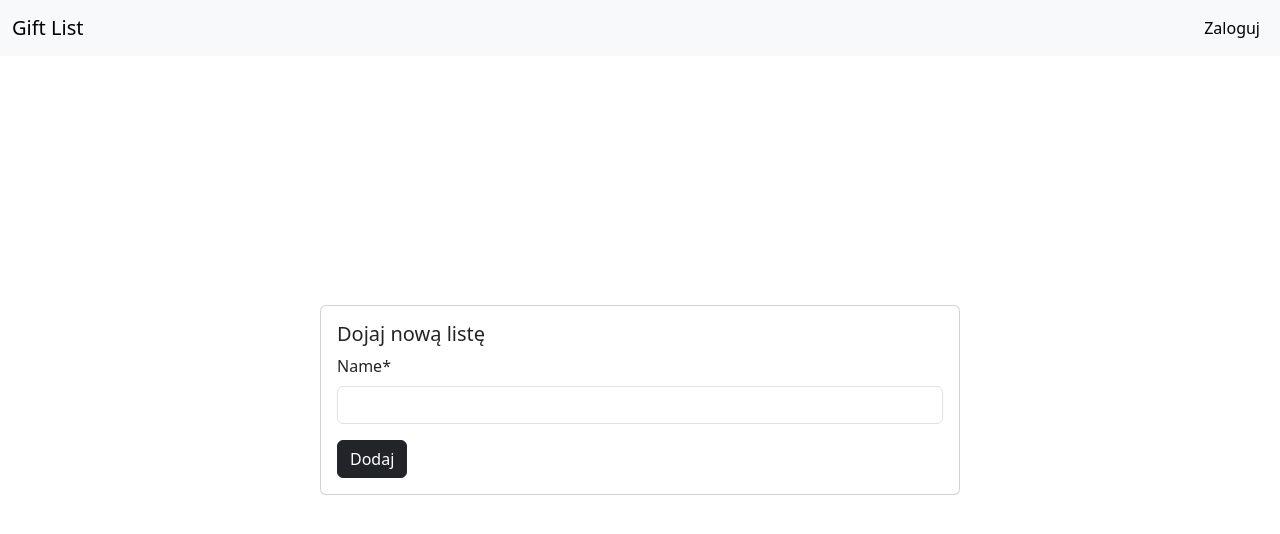
After one commit to slapa2/gifts_app, a Django app: page /gift-list/add/ in a window 1280 px wide. The commit adds this page. Shown: the top 534 px of the page. Run offline with Django 4.2, Linux system fonts and the light colour scheme; some libraries are stand-ins or nearby versions.

Commit message:
added gift list create

```diff
--- a/app/urls.py
+++ b/app/urls.py
@@ -20,7 +20,7 @@ from django.urls import path
 from django.contrib.auth import views as auth_views
 from .views import Home
 
-from gift_lists.views import GiftListListView, GiftListDetailView, GiftDetailView
+from gift_lists.views import GiftListListView, GiftListCreateView, GiftListDetailView, GiftDetailView
 from friend.views import FriendGiftListListView, FriendGiftListDetailView, FriendGiftDetailView
 
 
@@ -30,6 +30,7 @@ urlpatterns = [
 
     # gift_lists
     path("gift-list/", GiftListListView.as_view(), name='gift-list'),
+    path("gift-list/add/", GiftListCreateView.as_view(), name='gift-list-add'),
     path("gift-list/<int:pk>", GiftListDetailView.as_view(), name='gift-list-detail'),
     path("gift/<int:pk>", GiftDetailView.as_view(), name='gift-detail'),
 
--- a/gift_lists/models.py
+++ b/gift_lists/models.py
@@ -14,6 +14,10 @@ class GiftList(models.Model):
 
     def __str__(self):
         return self.name
+
+    def get_absolute_url(self):
+        from django.urls import reverse
+        return reverse("gift-list-detail", kwargs={"pk": self.pk})
 
 
 class Gift(models.Model):
--- /dev/null
+++ b/gift_lists/templates/gift_lists/gift_list_create.html
@@ -0,0 +1,26 @@
+{% extends "base/base.html" %} {% load crispy_forms_tags %} {% block title %}
+{{section.title }} {% endblock %} {% block content %}
+
+<div
+  class="card position-absolute top-50 start-50 translate-middle"
+  style="width: 40rem"
+>
+  <div class="card-body">
+    <h5 class="card-title">Dojaj nową listę</h5>
+    <form method="post" class="my-class">
+
+        {% csrf_token %} {{ form|crispy }}
+
+    <div class="form-actions">
+      <input
+        type="submit"
+        name="submit"
+        value="Dodaj"
+        class="btn btn-dark"
+        id="submit-save"
+      /></form>
+    </div>
+  </div>
+</div>
+
+{% endblock %}
--- a/gift_lists/views.py
+++ b/gift_lists/views.py
@@ -24,6 +24,11 @@ class GiftListListView(ListView):
 class GiftListCreateView(CreateView):
     model = GiftList
     fields = ["name"]
+    template_name = 'gift_lists/gift_list_create.html'
+
+    def form_valid(self, form):
+        form.instance.owner = self.request.user
+        return super().form_valid(form)
 
 class GiftListDetailView(DetailView):
     model = GiftList
```
Also changed, not shown: gift_lists/templates/gift_lists/gift_list_list.html (+7 -0 lines).
